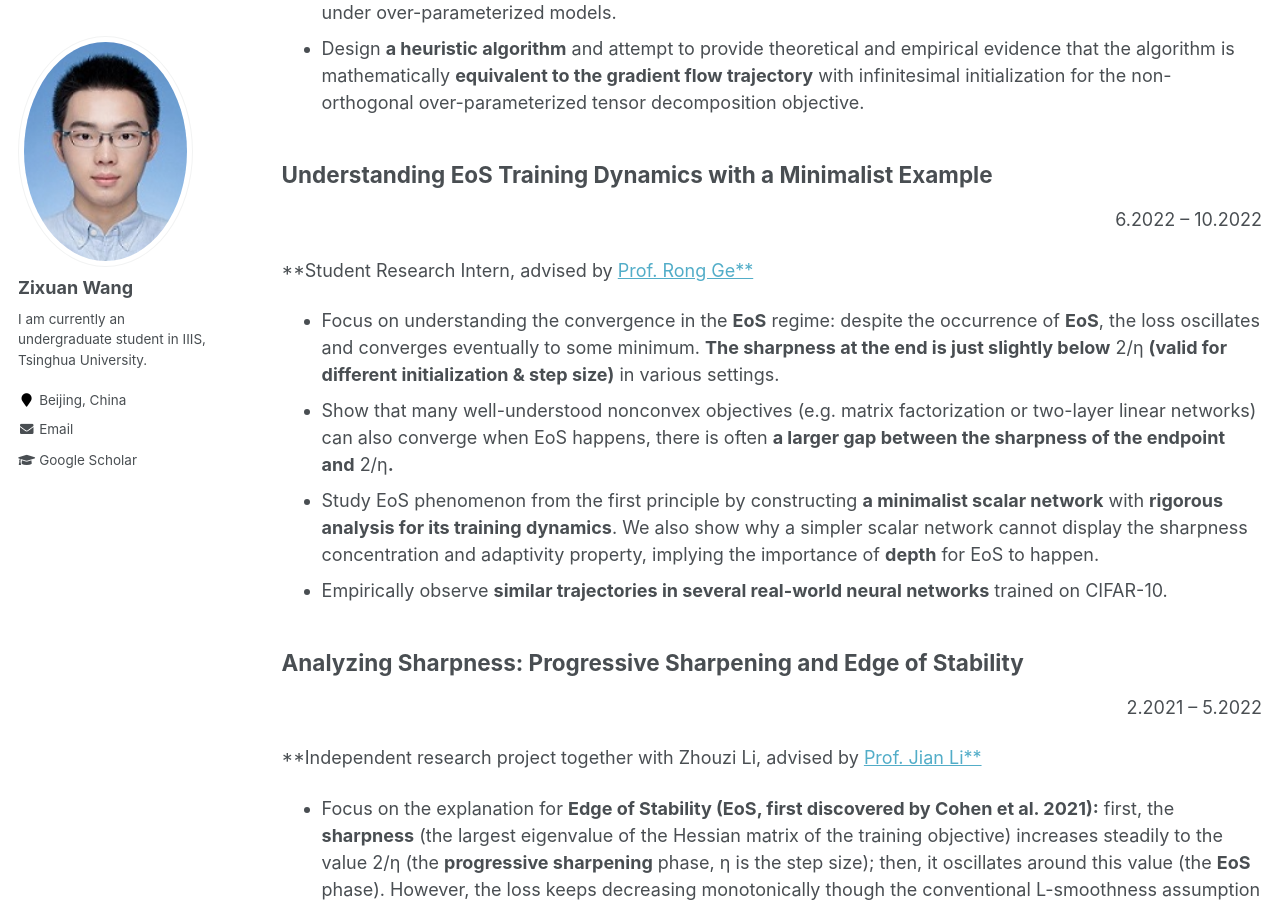
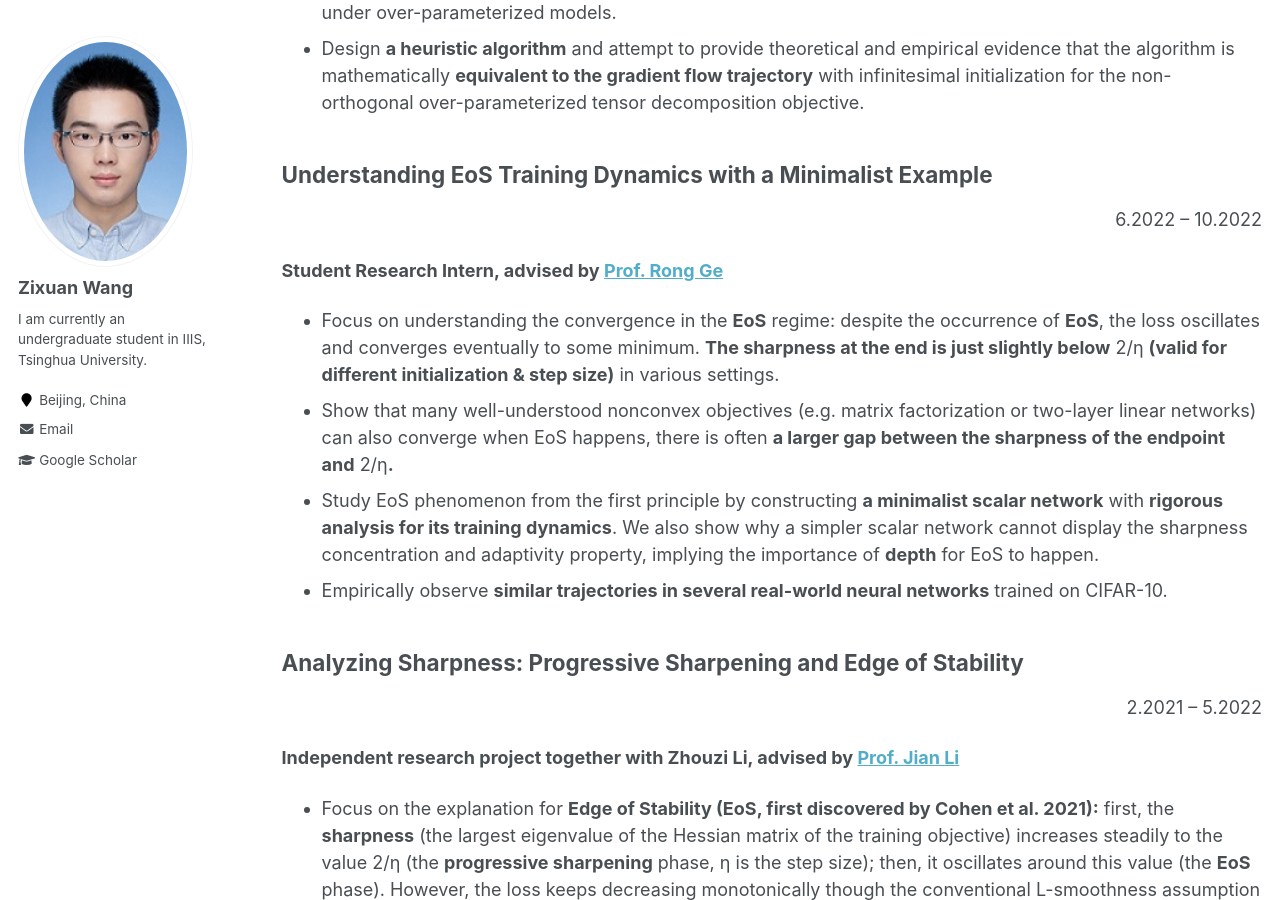
Before and after one commit to wangzx19/wangzx19.github.io, a Jekyll site: the page built from _pages/cv.md, in a window 1280 px wide and 900 px high, scrolled down 898 px. Built offline with Jekyll 4.4.1, drawn with Linux system fonts in a browser that asks for light colours.

Commit message:
Update cv.md

```diff
--- a/_pages/cv.md
+++ b/_pages/cv.md
@@ -35,7 +35,7 @@ Research experience
 
 <p align = "right"> 6.2022 – 10.2022</p>
 
-**Student Research Intern, advised by [Prof. Rong Ge**]([Rong Ge, Duke University](https://users.cs.duke.edu/~rongge/))
+**Student Research Intern, advised by [Prof. Rong Ge]([Rong Ge, Duke University](https://users.cs.duke.edu/~rongge/))**
 
 - Focus on understanding the convergence in the **EoS** regime: despite the occurrence of **EoS**, the loss oscillates and converges eventually to some minimum. **The sharpness at the end is just slightly below** 2/η **(valid for different initialization & step size)** in various settings.
 - Show that many well-understood nonconvex objectives (e.g. matrix factorization or two-layer linear networks) can also converge when EoS happens, there is often **a larger gap between the sharpness of the endpoint and** 2/η**.**
@@ -46,7 +46,7 @@ Research experience
 
 <p align = "right"> 2.2021 – 5.2022</p>
 
-**Independent research project together with Zhouzi Li, advised by [Prof. Jian Li**]([Jian Li's Homepage (tsinghua.edu.cn)](http://people.iiis.tsinghua.edu.cn/~jianli/))
+**Independent research project together with Zhouzi Li, advised by [Prof. Jian Li]([Jian Li's Homepage (tsinghua.edu.cn)](http://people.iiis.tsinghua.edu.cn/~jianli/))**
 
 - Focus on the explanation for **Edge of Stability (EoS, first discovered by Cohen et al. 2021):** first, the **sharpness** (the largest eigenvalue of the Hessian matrix of the training objective) increases steadily to the value 2/η (the **progressive sharpening** phase, η is the step size); then, it oscillates around this value (the **EoS** phase). However, the loss keeps decreasing monotonically though the conventional L-smoothness assumption is violated. This phenomenon is beyond the scope of traditional optimization theory.
 - Divide the GD trajectory into four phases according to the sharpness and the stability threshold 2/η.
```
